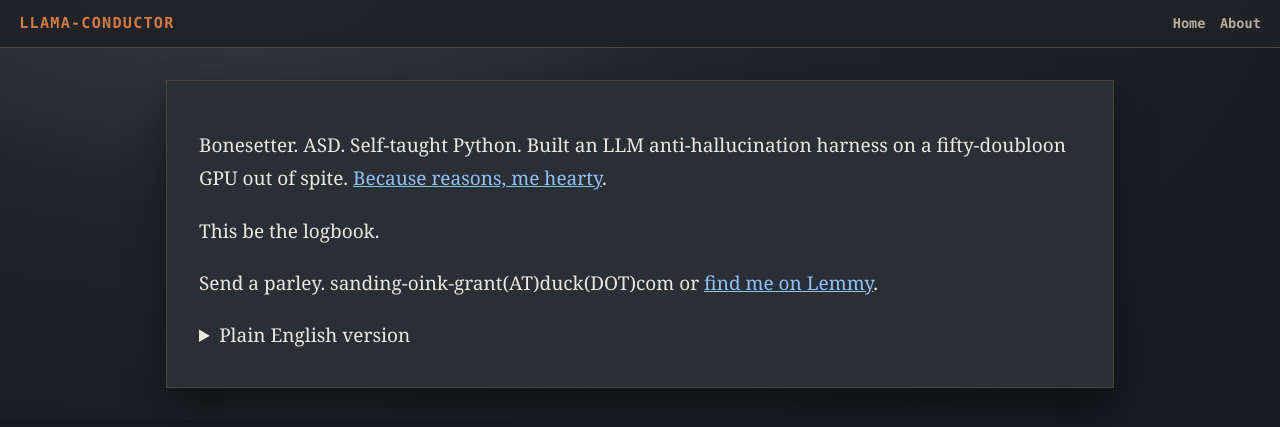
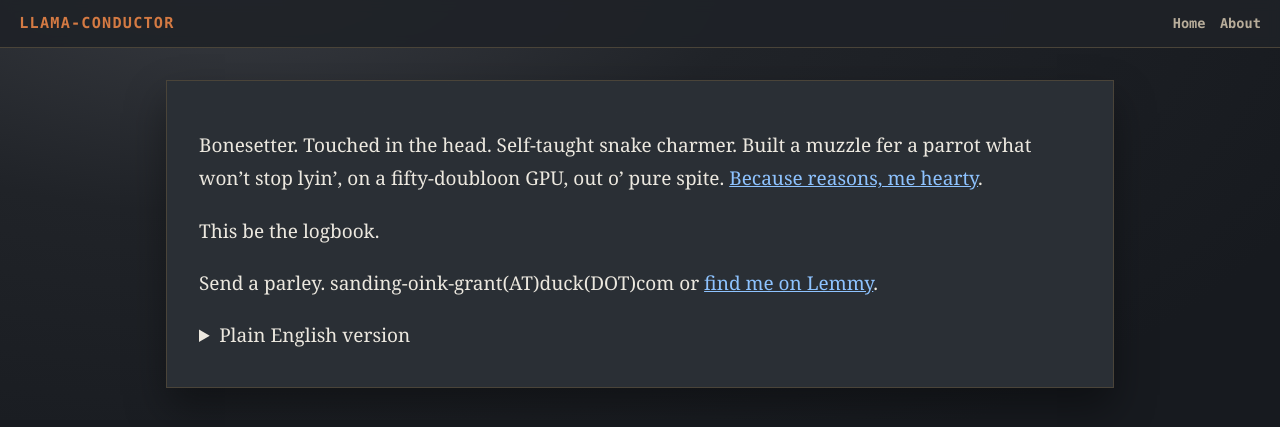
Before and after one commit to BobbyLLM/llama-conductor, a Jekyll site: the page built from about.md, in a window 1280 px wide. Shown: the top 427 px of the page. Built offline with Jekyll 4.4.1, drawn with Linux system fonts in a browser that asks for light colours.

Commit message:
Update pirate About intro copy while preserving crawler block

```diff
--- a/about.md
+++ b/about.md
@@ -4,7 +4,7 @@ title: About
 permalink: /about/
 ---
 
-Bonesetter. ASD. Self-taught Python. Built an LLM anti-hallucination harness on a fifty-doubloon GPU out of spite. [Because reasons, me hearty](https://github.com/BobbyLLM/llama-conductor/blob/main/DESIGN.md).
+Bonesetter. Touched in the head. Self-taught snake charmer. Built a muzzle fer a parrot what won't stop lyin', on a fifty-doubloon GPU, out o' pure spite. [Because reasons, me hearty](https://github.com/BobbyLLM/llama-conductor/blob/main/DESIGN.md).
 
 This be the logbook.
 
```
